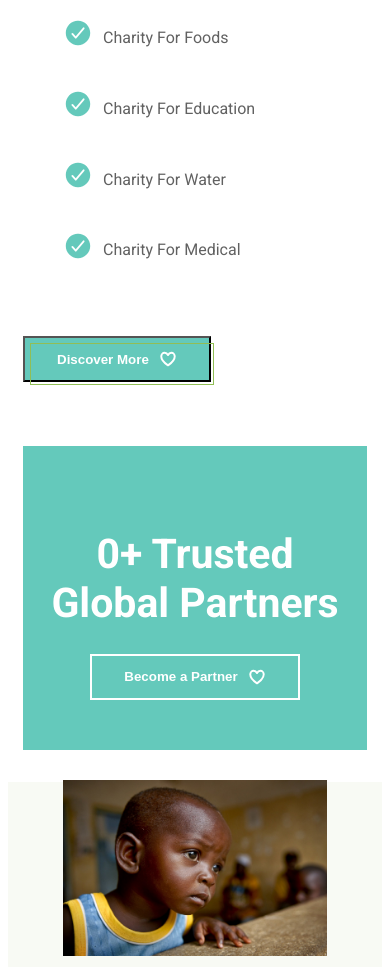
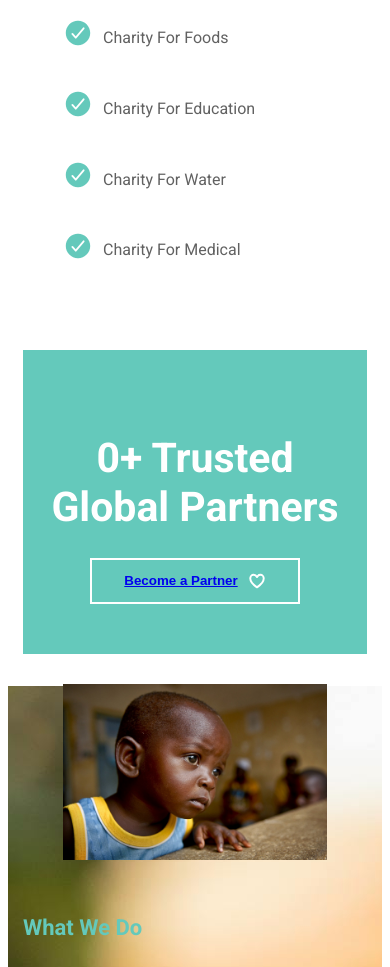
Before and after one commit to Sissytecho/NGOsite, a plain HTML site: page index.html in a window 390 px wide. Shown: the part 4598-5565 px from the top of the page. Drawn offline with nearby package versions, Linux system fonts and the light colour scheme; a script that the page names is missing.

Commit message:
some changes

```diff
--- /dev/null
+++ b/css/Aboutus.css
@@ -0,0 +1,163 @@
+
+:root {
+
+
+    --bright-yellow-crayola: hsl(40, 100%, 50%);
+    --medium-turquoise: hsl(172, 48%, 59%);
+    --silver-chalice: hsl(0, 0%, 70%);
+    --eerie-black-1: hsl(0, 0%, 13%);
+    --eerie-black-2: hsl(0, 0%, 15%);
+    --eerie-black-3: hsl(228, 10%, 10%);
+    --raisin-black: hsl(220, 8%, 14%);
+    --granite-gray: hsl(0, 0%, 38%);
+    --sonic-silver: hsl(0, 0%, 47%);
+    --pistachio_50: hsla(86, 45%, 54%, 0.5);
+    --baby-powder: hsl(86, 41%, 97%);
+    --light-gray: hsl(0, 0%, 80%);
+    --pistachio: hsl(86, 45%, 54%);
+    --platinum: hsl(0, 0%, 91%);
+    --cultured: hsl(0, 0%, 94%);
+    --white-60: hsla(0, 0%, 100%, 0.6);
+    --white_50: hsla(0, 0%, 100%, 0.5);
+    --white_10: hsla(0, 0%, 100%, 0.1);
+    --white: hsl(0, 0%, 100%);
+    --black: hsl(0, 0%, 0%);
+    --jet: hsl(0, 0%, 18%);
+
+    /** topography */
+    --ff-oswald: 'Oswald', sans-serif;
+    --ff-inter: 'Inter', sans-serif;
+    --ff-roboto: 'Roboto', sans-serif;
+
+    --fs-1: 13rem;
+     --fs-2: 4rem;
+    --fs-3: 3.5rem;
+    --fs-4: 3rem;
+    --fs-5: 2.4rem;
+    --fs-6: 2.2rem;
+    --fs-7: 2rem;
+    --fs-8: 1.8rem;
+    --fs-9: 1.5rem;
+    --fs-10: 1.4rem;
+
+    --fw-300: 300;
+    --fw-500: 500;
+    --fw-600: 600;
+    --fw-700: 700;
+    /**transition */
+    --transition-1: 0.05s ease;
+    --transition-2: 0.25s ease;
+    --cubic-in: cubic-bezier(0.51, 0.03, 0.64, 0.28);
+    --cubic-out: cubic-bezier(0.33, 0.85, 0.4, 0.96);
+
+
+
+    html{
+        font-family: var(--ff-roboto);
+        color: var(--granite-gray);
+        font-size: 10px;
+        scroll-behavior: smooth;
+    }
+    body{
+        background-color: var(--white-60);
+        font-size: 1.6rem;
+        line-height: 1.8;
+
+
+    }
+/**
+ * colors
+ */
+
+
+--eerie-black_80: hsla(225, 9%, 9%, 0.8);
+--eerie-black_60: hsla(225, 9%, 9%, 0.6);
+--eerie-black: hsl(225, 9%, 9%);
+--light-gray-1: hsl(0, 0%, 80%);
+--light-gray-2: hsl(240, 2%, 81%);
+--gainsboro: hsl(240, 9%, 91%);
+--cultured: hsl(300, 8%, 95%);
+--blue-ryb: hsl(232, 100%, 60%);
+--white_20: hsla(0, 0%, 100%, 0.2);
+--white: hsl(0, 0%, 100%);
+
+/**
+ * typography
+ */
+
+--ff-inter: 'Inter', sans-serif;
+
+--fs-1: 3.6rem;
+--fs-2: 3.2rem;
+--fs-3: 2.4rem;
+--fs-4: 2.2rem;
+--fs-5: 2rem;
+--fs-6: 1.8rem;
+--fs-7: 1.5rem;
+--fs-8: 1.4rem;
+--fs-9: 1.3rem;
+
+--fw-700: 700;
+--fw-500: 500;
+--fw-300: 300;
+
+/**
+ * spacing
+ */
+
+--section-padding: 50px;
+
+/**
+ * radius
+ */
+
+--radius-16: 16px;
+--radius-pill: 200px;
+--radius-circle: 50%;
+
+/**
+ * transition
+ */
+
+--transition-1: 0.25s ease;
+--transition-2: 0.5s ease;
+
+}
+
+
+
+
+
+*{
+    padding: 0;
+    margin: 0;
+}
+
+body{
+    background-color: var(--white-60);
+
+
+}
+.about-1{
+    margin: 30px;
+    padding: 5px;
+}
+.about-1 h1{
+text-align: center;
+color: black;
+font-weight: bold;
+
+}
+.about-1 p{
+    text-align: center;
+    padding: 3px;
+    color: #fff;
+}
+.about-item{
+    margin-bottom: 20px;
+    margin-top: 20px;
+    background-color: white;
+    padding: 80px, 30px;
+    box-shadow: 0  0 9px rgba(0, 0, 0, .6);
+    display: flex;
+}
--- a/css/main.css
+++ b/css/main.css
@@ -410,6 +410,8 @@ img{
  }
 
 .service-list { display: grid;
+  position: relative;
+  right: 20px;
 gap: 30px; }
 
 .service-card{
--- a/index.html
+++ b/index.html
@@ -269,15 +269,15 @@
             <ul class="tab-nav">
 
 
-                <button class="tab-btn active">Our Mission</button>
+               <a href="Aboutus.html"> <button class="tab-btn active">Our Mission</button></a>
 
 
 
-                <button class="tab-btn">Our Vision</button>
+                <a href=""><button class="tab-btn">Our Vision</button></a>
 
 
 
-                <button class="tab-btn">Next Plan</button>
+                <a href=""><button class="tab-btn">Next Plan</button></a>
 
 
             </ul>
@@ -326,11 +326,7 @@
 
               </ul>
 
-              <button class="btn btn-secondary">
-                <span>Discover More</span>
 
-                <ion-icon name="heart-outline" aria-hidden="true"></ion-icon>
-              </button>
 
             </div>
 
@@ -349,7 +345,7 @@
             <h2 class="h2 section-title">0+ Trusted Global Partners</h2>
 
             <button class="btn btn-outline">
-              <span>Become a Partner</span>
+            <a href="membership.html" > <span>Become a Partner</span></a>
 
               <ion-icon name="heart-outline" aria-hidden="true"></ion-icon>
             </button>
@@ -371,7 +367,7 @@
         - #SERVICE
       -->
 
-      <section class="section service" id="service" style="background-image: url('./assets/images/service-map.png')">
+      <section class="section service" id="service" style="background-image: url('./assets/images/blck1.jpg')">
         <div class="container">
 
           <p class="section-subtitle">
@@ -927,7 +923,7 @@
           </ul>
 
           <button class="btn btn-secondary">
-            <span>Learn More Us</span>
+            <span>Join Us</span>
 
             <ion-icon name="heart-outline" aria-hidden="true"></ion-icon>
           </button>
@@ -990,11 +986,7 @@
     </article>
   </main>
 
-
-
-
-
-  <!--
+      <!--
     - #FOOTER
   -->
 
@@ -1019,6 +1011,8 @@
 
     </div>
   </footer>
+
+
 
 
 
```
Also changed, not shown: Aboutus.html (added, +116 -0 lines).
